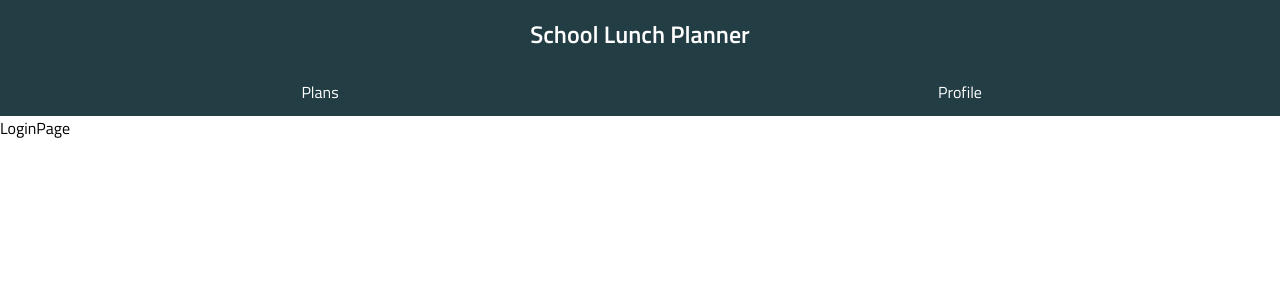
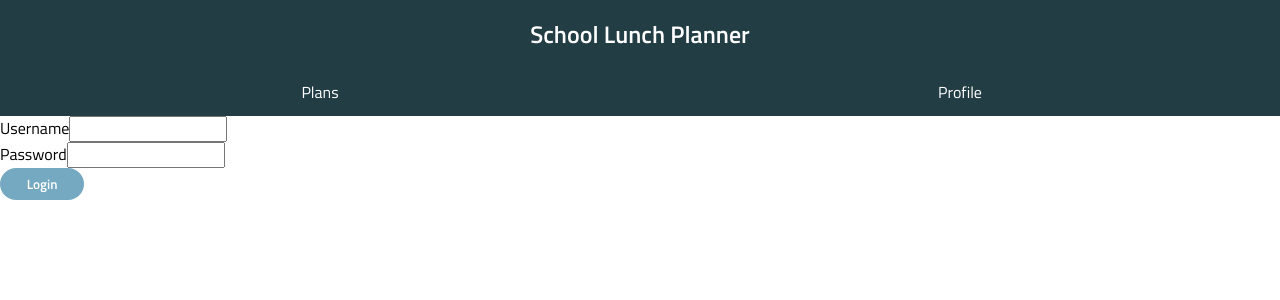
Before and after one commit to irenewan5/ling-wang-school-lunch-planner, a React (Create React App) app: page /login in a window 1280 px wide. Shown: the top 300 px of the page. Built offline with nearby package versions, Linux system fonts and the light colour scheme.

Commit message:
add login page

```diff
--- /dev/null
+++ b/src/components/LoginForm/LoginForm.js
@@ -0,0 +1,34 @@
+import axios from "axios";
+import api from "../../libs/api";
+
+function LoginForm({ onLogin }) {
+  const onSubmit = async (evt) => {
+    evt.preventDefault();
+    try {
+      await api.createToken(
+        evt.target.username.value,
+        evt.target.password.value
+      );
+      onLogin();
+    } catch (e) {
+      alert(e.response.data.message);
+    }
+  };
+  return (
+    <form className="loginform" onSubmit={onSubmit}>
+      <div className="loginform__field">
+        <label htmlFor="username">Username</label>
+        <input id="username" />
+      </div>
+      <div className="loginform__field">
+        <label htmlFor="password">Password</label>
+        <input id="password" type="password" />
+      </div>
+      <div className="loginform__actions">
+        <button type="submit">Login</button>
+      </div>
+    </form>
+  );
+}
+
+export default LoginForm;
--- /dev/null
+++ b/src/libs/api.js
@@ -0,0 +1,29 @@
+import axios from "axios";
+
+const baseUrl = "http://localhost:3001";
+
+class Api {
+  constructor(baseUrl) {
+    this.baseUrl = baseUrl;
+  }
+
+  async createToken(username, password) {
+    const response = await axios.post(`${this.baseUrl}/token`, {
+      username,
+      password,
+    });
+    localStorage.setItem("token", response.data.token);
+  }
+
+  async searchRecipes(q) {
+    const response = await axios.get(`${this.baseUrl}/recipes`, {
+      params: {
+        q,
+      },
+    });
+    return response.data;
+  }
+}
+
+const api = new Api(baseUrl);
+export default api;
--- a/src/pages/LoginPage/LoginPage.js
+++ b/src/pages/LoginPage/LoginPage.js
@@ -1,5 +1,16 @@
+import { useNavigate } from "react-router-dom";
+import LoginForm from "../../components/LoginForm/LoginForm";
+
 function LoginPage() {
-  return <>LoginPage</>;
+  const navigate = useNavigate();
+  const onLogin = () => {
+    navigate("/");
+  };
+  return (
+    <>
+      <LoginForm onLogin={onLogin} />
+    </>
+  );
 }
 
 export default LoginPage;
--- a/src/pages/SearchPage/SearchPage.js
+++ b/src/pages/SearchPage/SearchPage.js
@@ -1,17 +1,14 @@
 import axios from "axios";
 import { useState } from "react";
 import recipesData from "../../assets/data/recipes.json";
+import api from "../../libs/api";
 
 function SearchPage() {
   const [q, setQ] = useState("");
   const [recipes, setRecipes] = useState(recipesData);
 
   const search = async () => {
-    const resp = await axios.get("http://localhost:3001/recipes", {
-      params: {
-        q,
-      },
-    });
+    const resp = await api.searchRecipes(q);
     setRecipes(resp.data);
   };
 
```
Also changed, not shown: src/components/LoginForm/LoginForm.scss (added).
